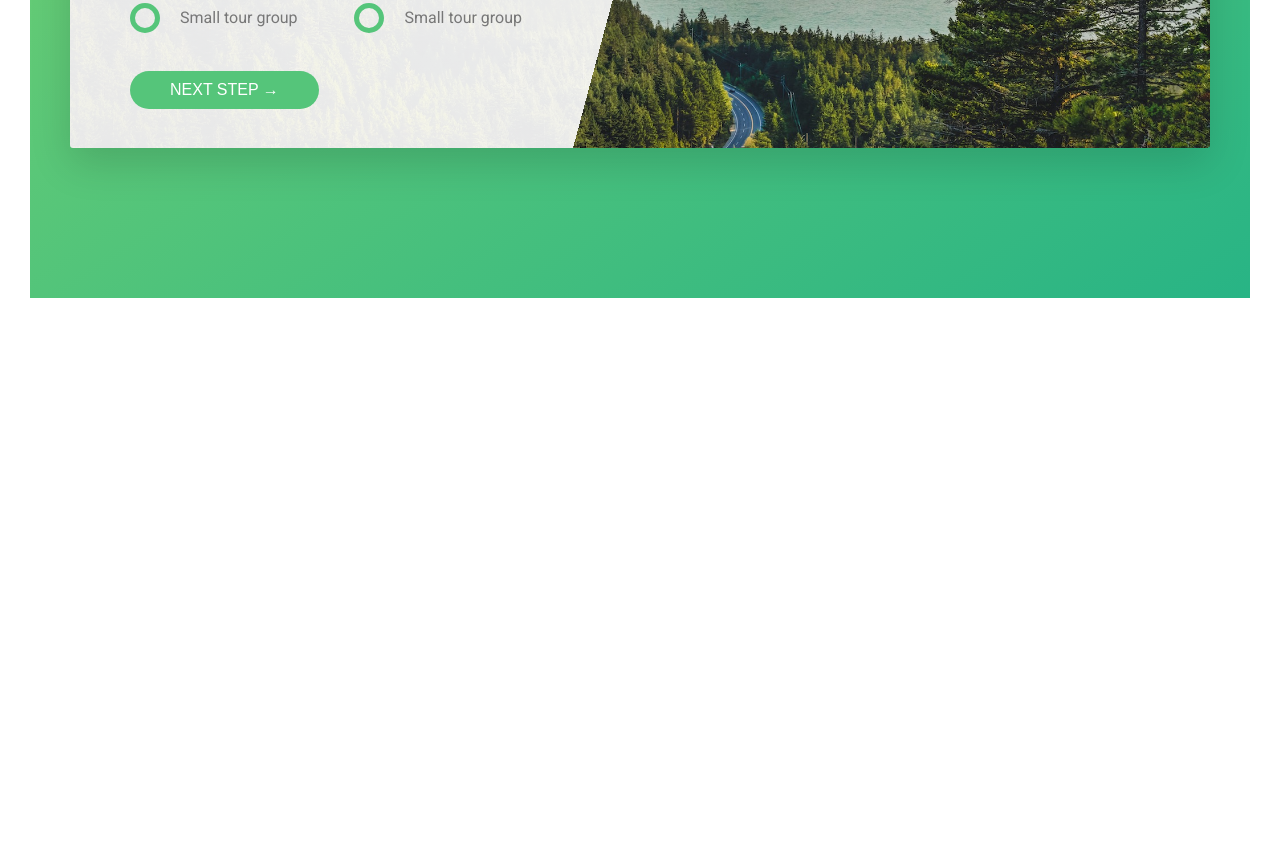
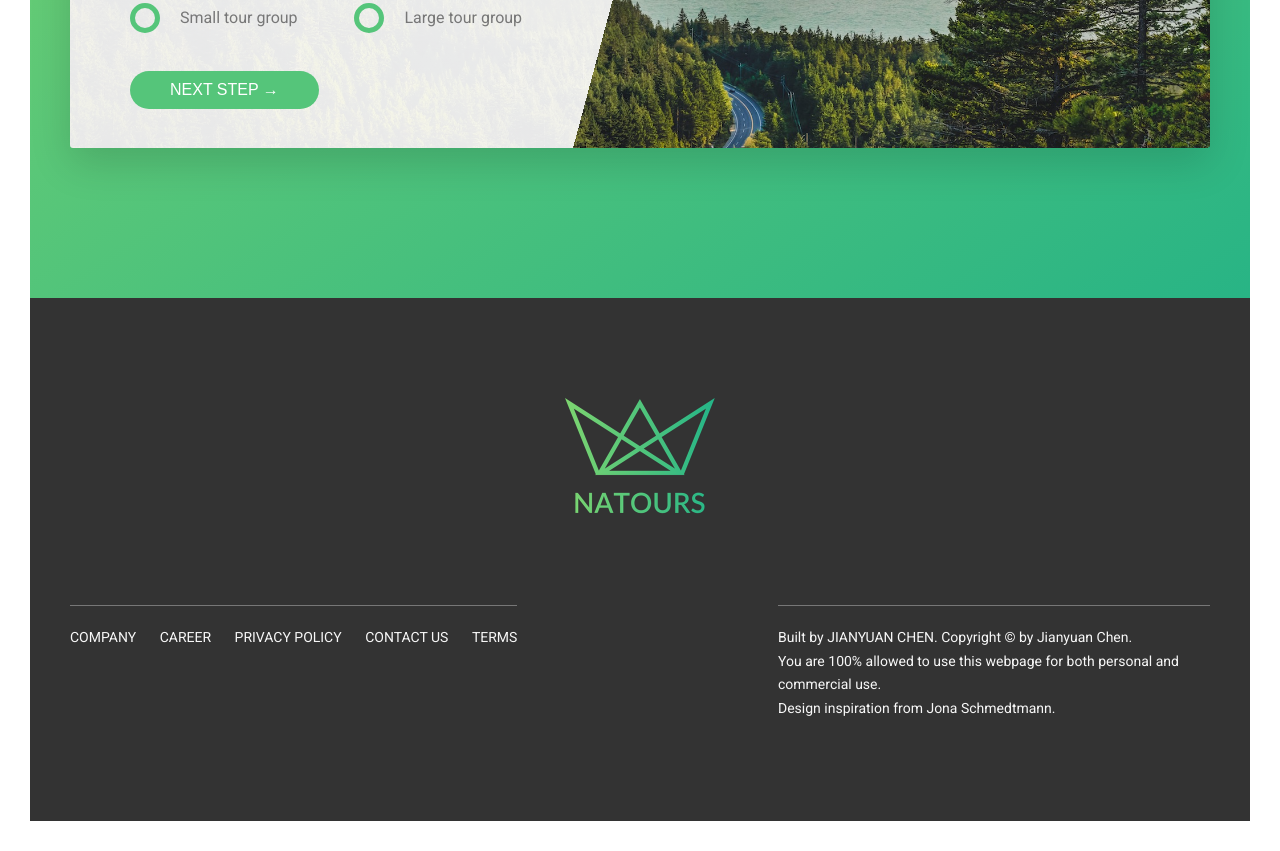
Before and after one commit to mhijack/natour, a website: page index.html in a window 1280 px wide. Shown: the part 4967-5818 px from the top of the page. Before the commit the page ends 5295 px from the top, so only its background shows below. Drawn offline with Linux system fonts and the light colour scheme.

Commit message:
add footer

```diff
--- a/index.html
+++ b/index.html
@@ -310,7 +310,7 @@
                                     </div>
                                     <div class="form__radio-group">
                                         <input id="large" name="size" type="radio" class="form__radio-input">
-                                        <label for="large" class="form__radio-label"><span class="form__radio-button"></span>Small tour group</label>
+                                        <label for="large" class="form__radio-label"><span class="form__radio-button"></span>Large tour group</label>
                                     </div>
                                 </div>
                                 <div class="form__group">
@@ -322,6 +322,41 @@
                 </div>
             </section>
         </main>
+
+        <footer class="footer">
+            <div class="footer__logo-box">
+                <img class="footer__logo" src="img/logo-green-2x.png" alt="Full logo">
+            </div>
+            <div class="row">
+                <div class="col-1-of-2">
+                    <div class="footer__navigation">
+                        <ul class="footer__list">
+                            <li class="footer__item">
+                                <a href="#" class="footer__link">Company</a>
+                            </li>
+                            <li class="footer__item">
+                                <a href="#" class="footer__link">Career</a>
+                            </li>
+                            <li class="footer__item">
+                                <a href="#" class="footer__link">Privacy Policy</a>
+                            </li>
+                            <li class="footer__item">
+                                <a href="#" class="footer__link">Contact Us</a>
+                            </li>
+                            <li class="footer__item">
+                                <a href="#" class="footer__link">Terms</a>
+                            </li>
+                        </ul>
+                    </div>
+                </div>
+                <div class="col-1-of-2">
+                    <p class="footer__copyright">
+                        Built by <a href="#" class="footer__link">Jianyuan Chen</a>.
+                        Copyright &copy; by Jianyuan Chen. <br>You are 100% allowed to use this webpage for both personal and commercial use. <br>Design inspiration from Jona Schmedtmann.
+                    </p>
+                </div>
+            </div>
+        </footer>
         <!-- <section class="grid-test">
             <div class="row">
                 <div class="col-1-of-2">
--- a/sass/abstracts/_variables.scss
+++ b/sass/abstracts/_variables.scss
@@ -14,6 +14,7 @@ $color-gray-light-2: #eee;
 
 $color-gray-dark: #777;
 $color-gray-dark-2: #999;
+$color-gray-dark-3: #333;
 
 $color-white: #fff;
 $color-black: #000;
--- /dev/null
+++ b/sass/layout/_footer.scss
@@ -0,0 +1,55 @@
+.footer {
+  background-color: $color-gray-dark-3;
+  padding: 10rem 0;
+  font-size: 1.4rem;
+  color: $color-gray-light-1;
+
+  &__logo-box {
+    text-align: center;
+    margin-bottom: 8rem;
+  }
+  &__logo{
+    width: 15rem;
+    height: auto;
+  }
+  &__navigation {
+    border-top: 1px solid $color-gray-dark;
+    padding-top: 2rem;
+    display: inline-block;
+  }
+  &__list {
+    list-style: none;
+  }
+  &__item {
+    display: inline-block;
+
+    &:not(:last-child) {
+      margin-right: 2rem;
+    }
+  }
+  &__link {
+
+    &:link,
+    &:visited {
+      color: $color-gray-light-1;
+      text-decoration: none;
+      display: inline-block;
+      transition: all .2s;
+      background-color: $color-gray-dark-3;
+      text-transform: uppercase;
+    }
+
+    &:hover,
+    &:active {
+      color: $color-primary;
+      box-shadow: 0 1rem 2rem rgba($color-black, .4);
+      transform: rotate(5deg) scale(1.3);
+    }
+  }
+  &__copyright {
+    width: 80%;
+    border-top: 1px solid $color-gray-dark;
+    padding-top: 2rem;
+    float: right;
+  }
+}
--- a/sass/main.scss
+++ b/sass/main.scss
@@ -20,3 +20,4 @@
 
 @import "layout/grid";
 @import "layout/header";
+@import "layout/footer";
```
Also changed, not shown: css/style.css.
